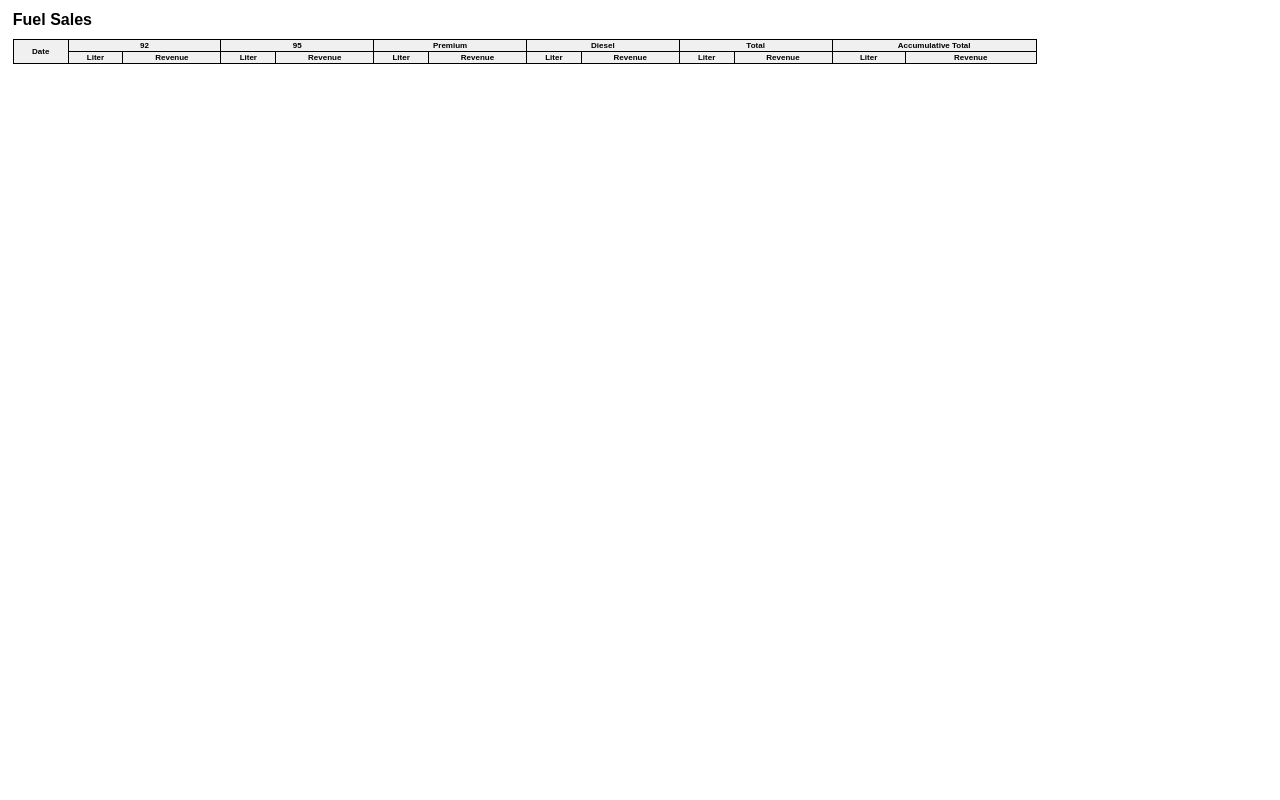
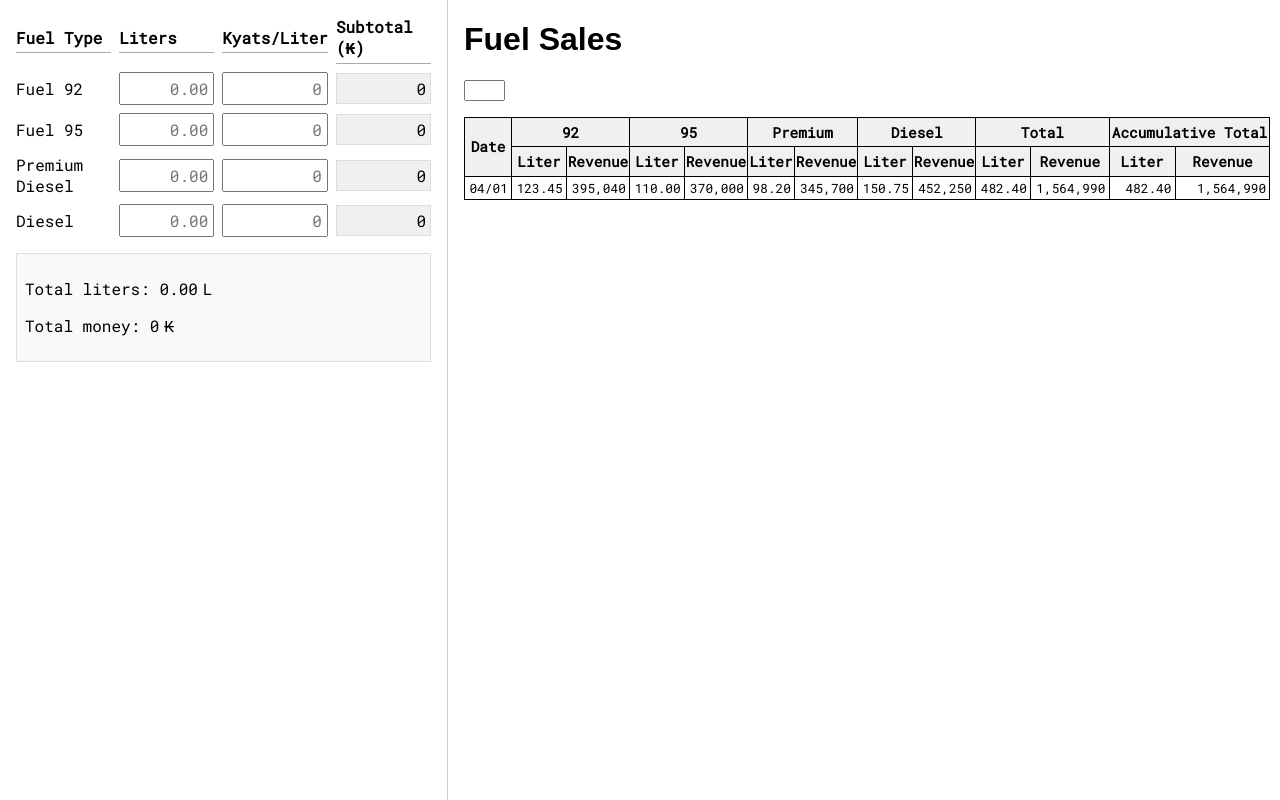
Before and after one commit to NyanLinHtet0/Fuel-Sales, a website: page html/index.html in a window 1280 px wide. Drawn offline with Linux system fonts and the light colour scheme.

Commit message:
properly formated tables TO DO: make a function to add a row to the table using the month parameter

```diff
--- a/css/index.css
+++ b/css/index.css
@@ -1,3 +1,15 @@
+/* --------------------Disable number spinners cross-browser------------------------------------ */
+input[type=number]::-webkit-outer-spin-button,
+input[type=number]::-webkit-inner-spin-button {
+  -webkit-appearance: none;
+  margin: 0;
+}
+
+input[type=number] {
+  -moz-appearance: textfield;
+}
+/* ------------------------------------------------------------------------- */
+
 body {
     margin: 0;
     font-family: sans-serif;
@@ -5,6 +17,7 @@ body {
     height: 100vh;
 }
 
+/* -----------------------------------Caluclator Area Start------------------------------------ */
 /* left panel 35vw */
 .calculator {
     width: 35vw;
@@ -14,9 +27,8 @@ body {
     display: flex;
     flex-direction: column;
     gap: 1rem;
-}
-
-.calculator h2 {
+    font-family: 'Roboto Mono', monospace;
+    font-size: 1rem;
     margin: 0;
 }
 
@@ -38,6 +50,8 @@ body {
     width: 100%;
     box-sizing: border-box;
     text-align: right;
+    font-size: 1rem;
+    font-family: 'Roboto Mono', monospace;
     padding: 0.25rem;
 }
 
@@ -54,18 +68,28 @@ body {
     border: 1px solid #ddd;
 }
 
+/* -----------------------------------Caluclator Area End------------------------------------ */
+
 .other {
-    flex: 1;
-    width: 100vw;
-    margin-left: 1vw;
+    display:flex;
+    flex-direction: column;
+    width: 65vw;
     font-size: 0.5rem;
     overflow-x: hidden;
     content: contain;
 /* reserved for later */
 }
 
+.fuel-sales-header {
+    margin-left:1rem;
+    font-size: 1rem;
+}
+
+
+/* -----------------------------------Table Content Start------------------------------------ */
 .table-cont{
-    width: 80vw;
+    margin: 1rem;
+    width: 63vw;
 }
 
 table {
@@ -76,11 +100,30 @@ table {
 th, td {
     border: 1px solid #000;
     text-align: right;
+    font-family: 'Roboto Mono', monospace;
 }
 th {
     background: #f0f0f0;
     text-align:center;
+    font-size: .9rem;
+    padding: .3rem 0 .3rem 0;
 }
+td {
+    padding: .2rem 0.2rem 0.2rem 0.2rem;
+    font-size: .8rem;
+}
+
+/* Data Cell Formating (Specific)*/
+.rev_cell {
+
+}
+
+.lit_cell {
+
+}
+/* -----------------------------------Table Content End------------------------------------ */
+
+
 
 /* th, td { border: 1px solid #ccc; padding: 0.5rem; text-align: right; }
 th { background: #f0f0f0; }
--- a/html/index.html
+++ b/html/index.html
@@ -5,11 +5,11 @@
   <meta name="viewport" content="width=device-width, initial‑scale=1.0"/>
   <!-- point up one level into the css folder -->
   <link rel="stylesheet" href="/css/index.css" />
+  <link href="https://fonts.googleapis.com/css2?family=Roboto+Mono&display=swap" rel="stylesheet">
 </head>
 <body>
-<!--
+
   <div class="calculator">
-    <h2>Fuel Sales</h2>
 
     <div class="fuel-grid">
       <div class="header">Fuel Type</div>
@@ -22,10 +22,13 @@
       <p>Total liters: <span id="total-liters">0.00</span> L</p>
       <p>Total money: <span id="total-money">0</span> ₭</p>
     </div>
-  </div> -->
+  </div>
 
 <div class="other">
-    <h1 id="sales-date">Fuel Sales</h1>
+  <div class = "fuel-sales-header">
+    <h1>Fuel Sales</h1>
+    <input type="number" min="1" max="12" required id = "monthInput">
+  </div>
   <table id="sales-table" class = "table-cont">
     <thead>
       <tr>
@@ -47,7 +50,15 @@
       </tr>
     </thead>
     <tbody>
-
+      <tr>
+        <td>04/01</td>
+        <td>123.45</td><td class = "rev_cell ">395040</td>
+        <td>110.00</td><td class = "rev_cell ">370000</td>
+        <td>98.20</td><td class = "rev_cell ">345700</td>
+        <td>150.75</td><td class = "rev_cell ">452250</td>
+        <td>482.40</td><td class = "rev_cell ">1564990</td>
+        <td>482.40</td><td class = "rev_cell ">1564990</td>
+      </tr>
     </tbody>
   </table>
 </div>
--- a/js/index.js
+++ b/js/index.js
@@ -1,3 +1,4 @@
+/* -----------------------------------Caluclator Area Start------------------------------------ */
 const fuels = [
     { key: '92', name: 'Fuel 92' },
     { key: '95', name: 'Fuel 95' },
@@ -77,3 +78,28 @@ function calculate() {
 }
 
 document.querySelectorAll('input')[0].dispatchEvent(new Event('input'));
+/* -----------------------------------Caluclator Area End------------------------------------ */
+
+// To limit the month input from 1-12
+const input = document.getElementById('monthInput');
+input.addEventListener('input', () => {
+  const value = parseInt(input.value, 10);
+  if (value < 1 || value > 12) {
+    input.setCustomValidity("Value must be between 1 and 12");
+  } else {
+    input.setCustomValidity(""); // valid
+  }
+});
+
+// Adding a row to the table
+const table_data = []
+
+
+// to format number
+document.querySelectorAll('.rev_cell').forEach(cell => {
+    const raw = cell.textContent.replace(/,/g, ''); // just in case
+    const num = parseFloat(raw);
+    if (!isNaN(num)) {
+      cell.textContent = num.toLocaleString('en-US'); // "1,234,567"
+    }
+});
```
Lines whose indentation alone changed are shown as unchanged.
